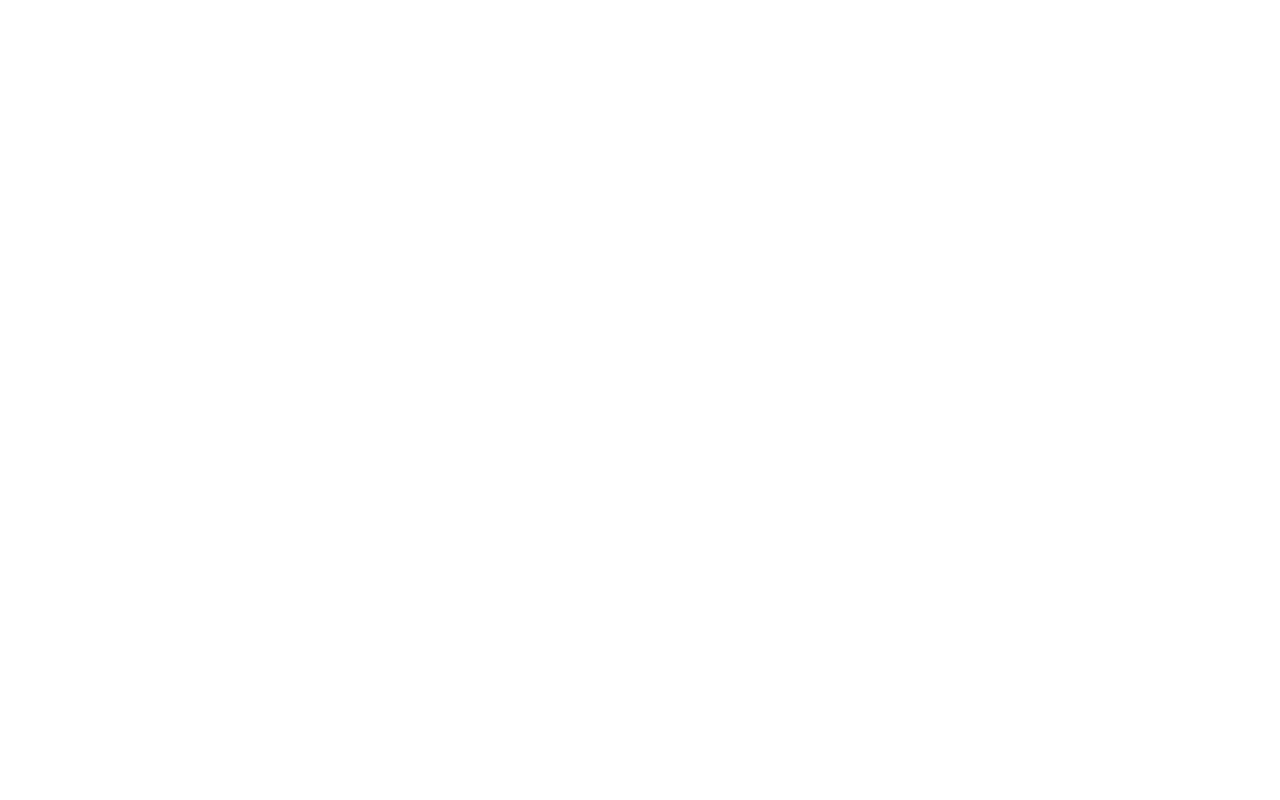
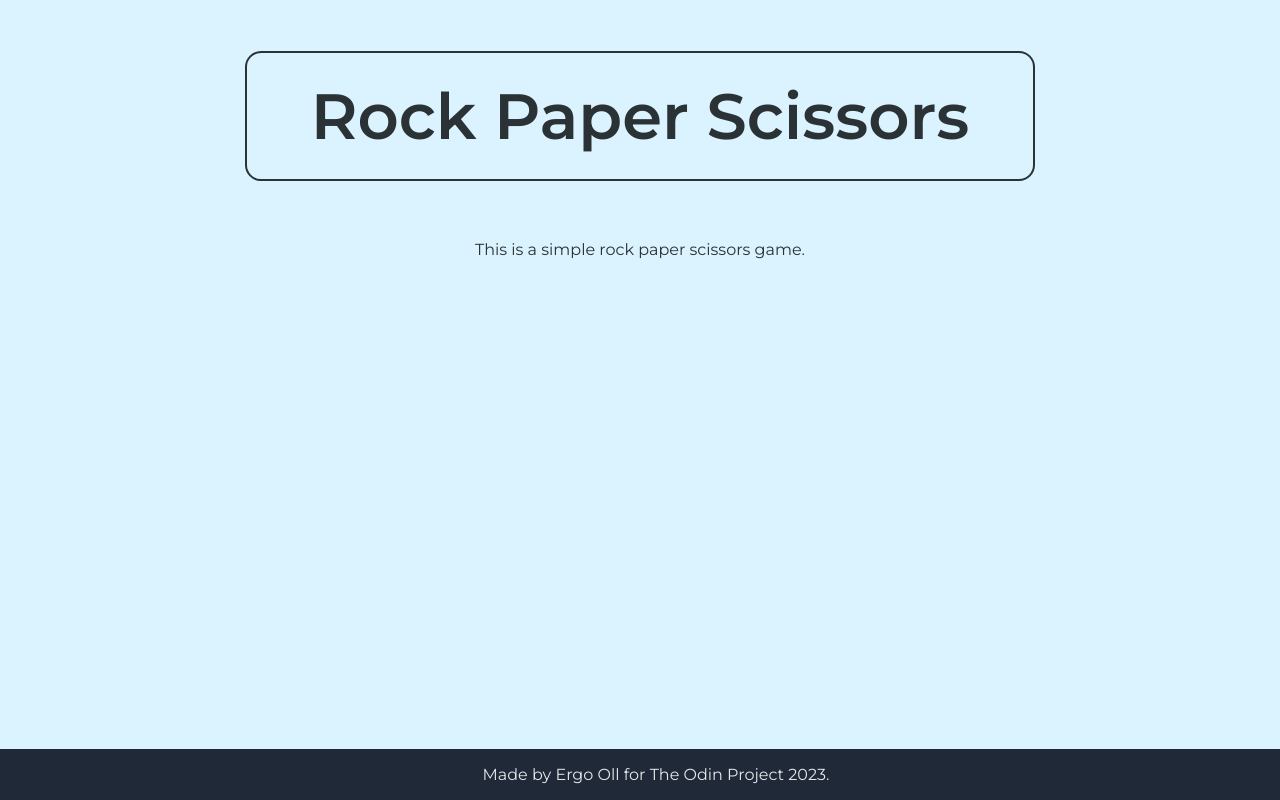
Before and after one commit to ergooll/odin-rock-paper-scissors, a plain HTML site: page index.html in a window 1280 px wide. Drawn offline with Linux system fonts and the light colour scheme.

Commit message:
Add basic content to index.html and style.css

```diff
--- a/index.html
+++ b/index.html
@@ -4,11 +4,17 @@
     <meta charset="UTF-8">
     <meta http-equiv="X-UA-Compatible" content="IE=edge">
     <meta name="viewport" content="width=device-width, initial-scale=1.0">
-    <title>Document</title>
+    <title>Rock Paper Scissors</title>
     <script src="./javascript.js"></script>
-    <link rel="stylsheet" href="./style.css">
+    <link rel="stylesheet" href="./style.css">
+    <link rel="preconnect" href="https://fonts.googleapis.com">
+    <link rel="preconnect" href="https://fonts.gstatic.com" crossorigin>
+    <link href="https://fonts.googleapis.com/css2?family=Montserrat:ital,wght@0,100;0,200;0,300;0,400;0,500;0,600;0,700;0,800;0,900;1,100;1,200;1,300;1,400;1,500;1,600;1,700;1,800;1,900&display=swap" rel="stylesheet">
 </head>
 <body>
+    <h1>Rock Paper Scissors</h1>
+    <p>This is a simple rock paper scissors game.</p>
 
+    <div class="footer">Made by Ergo Oll for The Odin Project 2023.</div>
 </body>
 </html>
--- a/style.css
+++ b/style.css
@@ -0,0 +1,35 @@
+html {
+    font-family: 'Montserrat', sans-serif;
+}
+
+body {
+    display: flex;
+    flex-direction: column;
+    align-items: center;
+    background-color: #daf3fe;
+    color: #2a3236;
+}
+
+h1 {
+    font-weight: 600;
+    font-size: 64px;
+    padding: 24px 64px;
+    border: 2px solid #2a3236;
+    border-radius: 16px;
+}
+
+h1:hover {
+    background-color: #666b6e;
+    transition-duration: 1s;
+}
+
+.footer {
+    position: fixed;
+    left: 0;
+    bottom: 0;
+    width: 100%;
+    background-color: #1F2937;
+    padding: 16px;
+    text-align: center;
+    color: #E5E7EB;
+}
```
